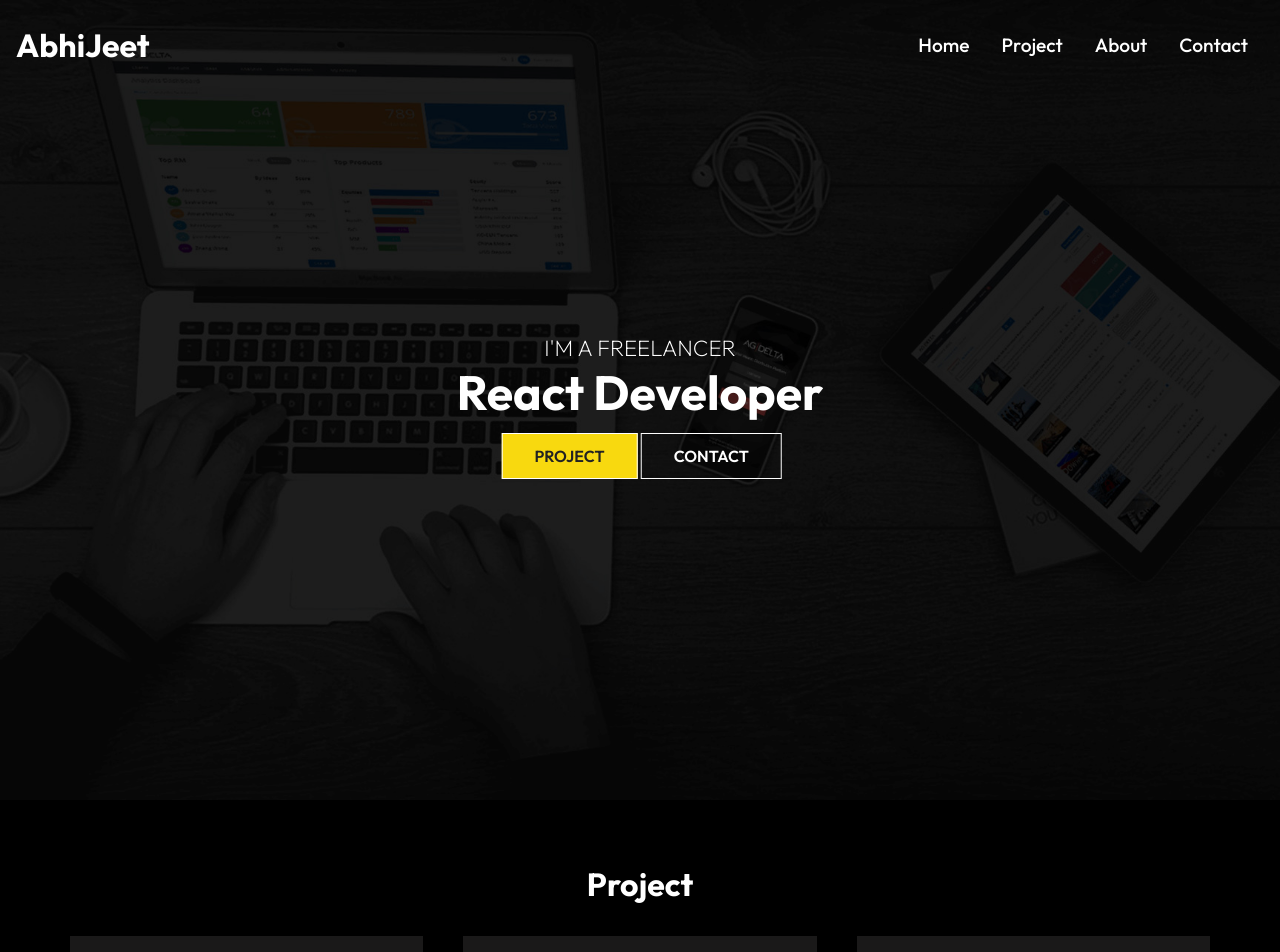
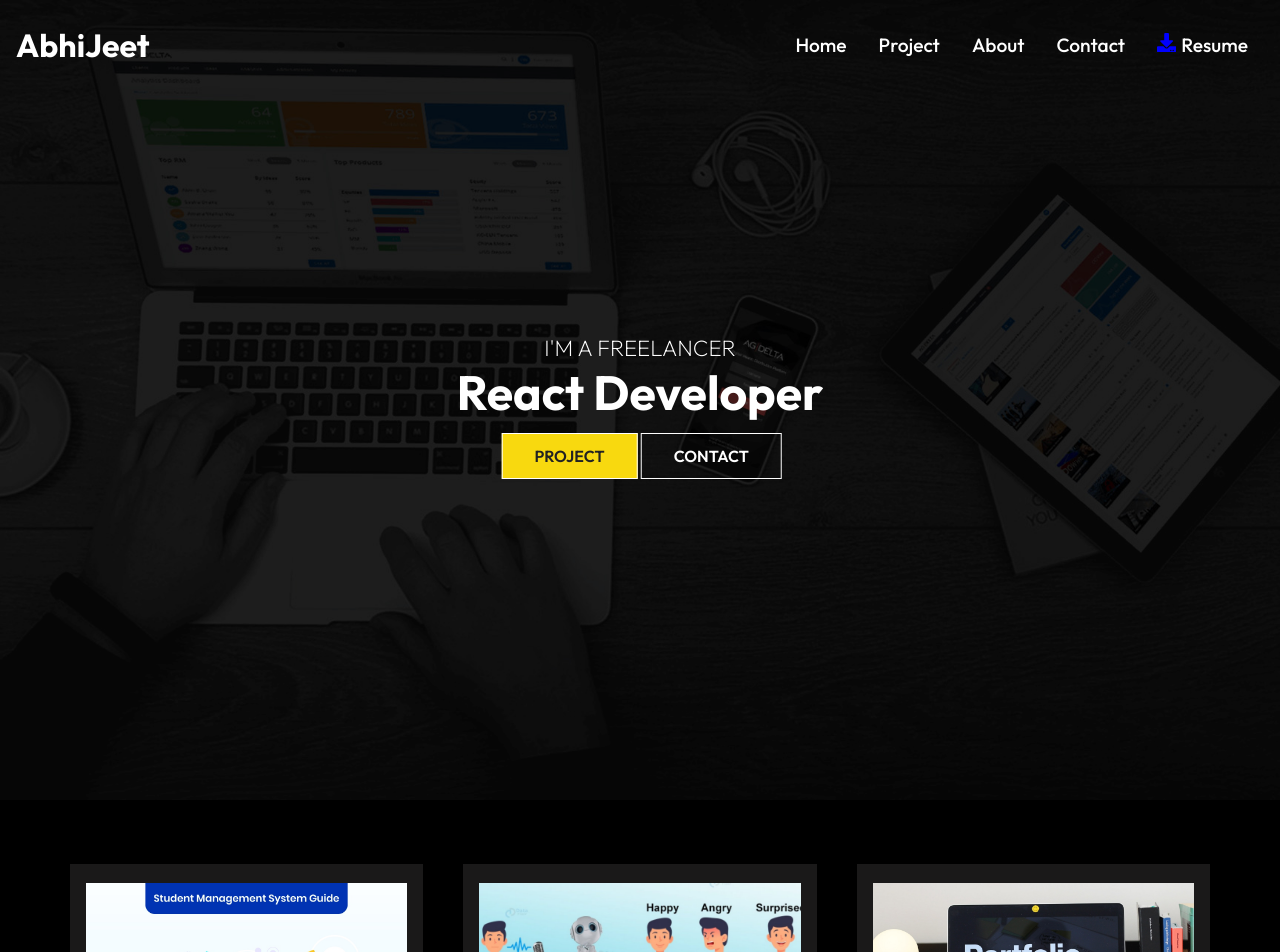
Before and after one commit to lets-do-code/MyPortfolio, a React (Create React App) app: page / in a window 1280 px wide. Shown: the top 952 px of the page. Built offline with nearby package versions, Linux system fonts and the light colour scheme.

Commit message:
first commit

```diff
--- a/src/components/AboutContent.js
+++ b/src/components/AboutContent.js
@@ -9,6 +9,7 @@ const AboutContent = () => {
   return (
     <div className="about">
         <div className="left">
+
             <h1>Who Am I ?</h1>
             <p>My name is Abhijeet Singh. I'm during B.Tech From Moradabad Institute Of Technology.Currently I'm Learning MERN Stack.</p>
             <Link to="/contact">
--- a/src/components/Navbar.js
+++ b/src/components/Navbar.js
@@ -1,9 +1,10 @@
 import "./NavbarStyle.css"
-
+import resumePDF from '../assets/Resume.pdf';
 
 import React, { useState } from 'react'
-import {FaBars, FaTimes} from "react-icons/fa"
+import {FaBars, FaDownload, FaTimes} from "react-icons/fa"
 import { Link } from 'react-router-dom'
+
 
 const Navbar = () => {
 
@@ -22,6 +23,21 @@ const Navbar = () => {
     };
 
     window.addEventListener("scroll",changeColor)
+
+
+
+    const downloadResume=()=> {
+          fetch(resumePDF)
+            .then((response) => response.blob())
+            .then((blob) => {
+              const url = URL.createObjectURL(blob);
+              const a = document.createElement('a');
+              a.href = url;
+              a.download = 'resume.pdf';
+              a.click();
+              URL.revokeObjectURL(url);
+            });
+        }
 
   return (
     <div className={color ? "header header-bg":"header"}>
@@ -42,6 +58,9 @@ const Navbar = () => {
             <li>
                 <Link to="/contact">Contact</Link>
             </li>
+            <li>
+                <Link onClick={downloadResume}><FaDownload style={{color:"Blue", marginRight:"5px"}}/>Resume</Link>
+            </li>
         </ul>
         <div className='hamburger' onClick={handleOnClick}>
         {click ?(<FaTimes size={20} style={{color:"#fff"}}/>
--- a/src/components/Work.js
+++ b/src/components/Work.js
@@ -9,7 +9,6 @@ const Work = () => {
   return (
     <div className="work_container">
 
-        <h1 className="project-heading">Project</h1>
         <div className="project-container">
             {WorkCardData.map((val,ind)=>{
                 return(
--- a/src/components/WorkCardStyle.css
+++ b/src/components/WorkCardStyle.css
@@ -1,7 +1,3 @@
-.project-heading{
-    text-align: center;
-    padding: 4rem 0 2rem 0;
-}
 
 .project-container{
     max-width:1140px;
@@ -15,6 +11,7 @@
 .project-card{
     background: #1a1919;
     padding: 1.2rem 1rem;
+    margin-top: 4rem;
 }
 
 .project-card img{
--- a/src/routes/About.js
+++ b/src/routes/About.js
@@ -8,7 +8,7 @@ const About = () => {
   return (
     <div>
       <Navbar/>
-      <HeroImg2 heading="ABOUT" text="This is My About Section"/>
+      <HeroImg2 heading="ABOUT" text="Let's Know More About Me"/>
       <AboutContent/>
       <Footer/>
     </div>
--- a/src/routes/Project.js
+++ b/src/routes/Project.js
@@ -9,7 +9,7 @@ const Project = () => {
   return (
     <div>
       <Navbar/>
-      <HeroImg2 heading="PROJECTS" text="This is My Project Section"/>
+      <HeroImg2 heading="PROJECTS" text="Here Is The Project I've Worked On"/>
       <Work/>
       <PricingCard/>
       <Footer/>
```
Also changed, not shown: 1 other file (tests, documents, lock files or other folders).
